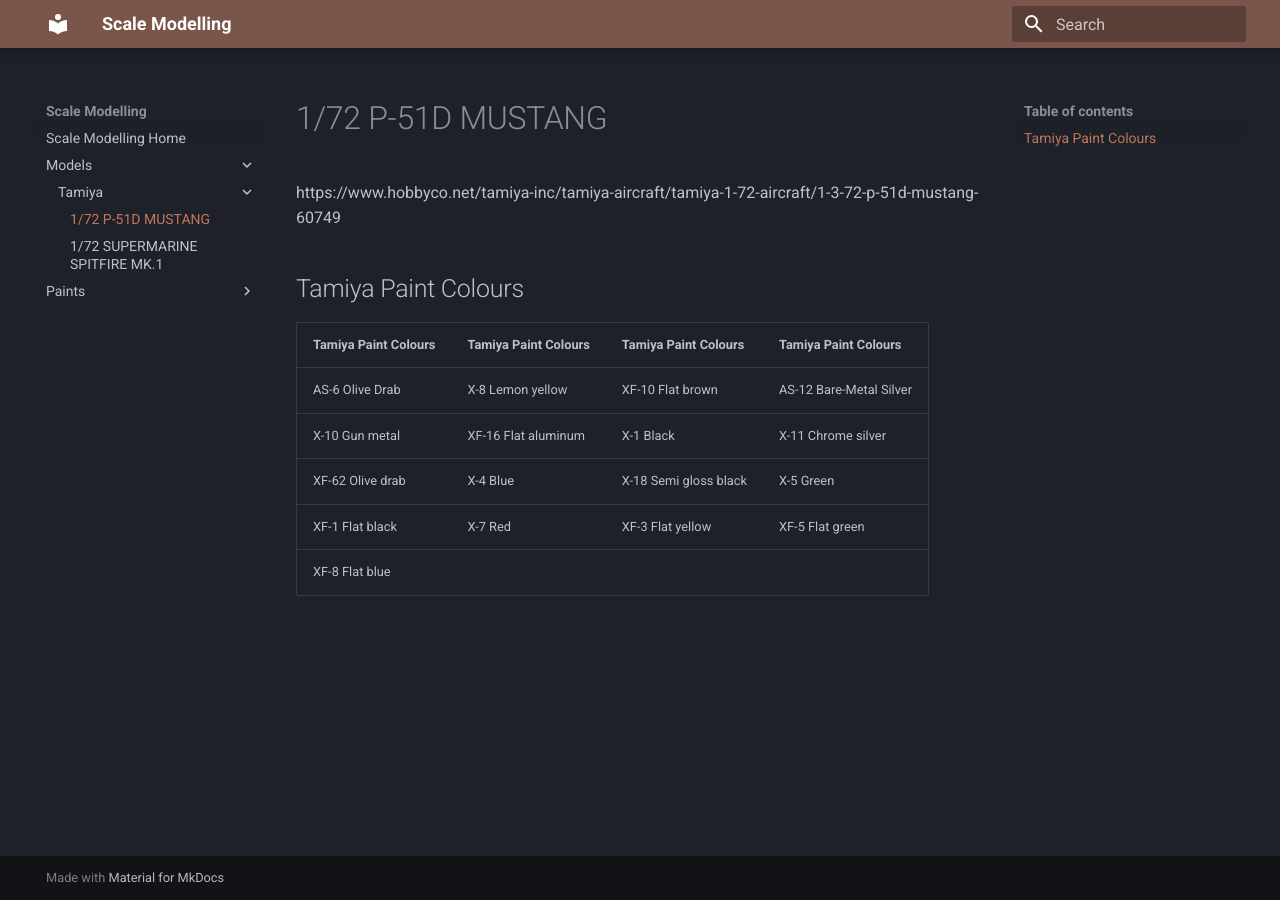
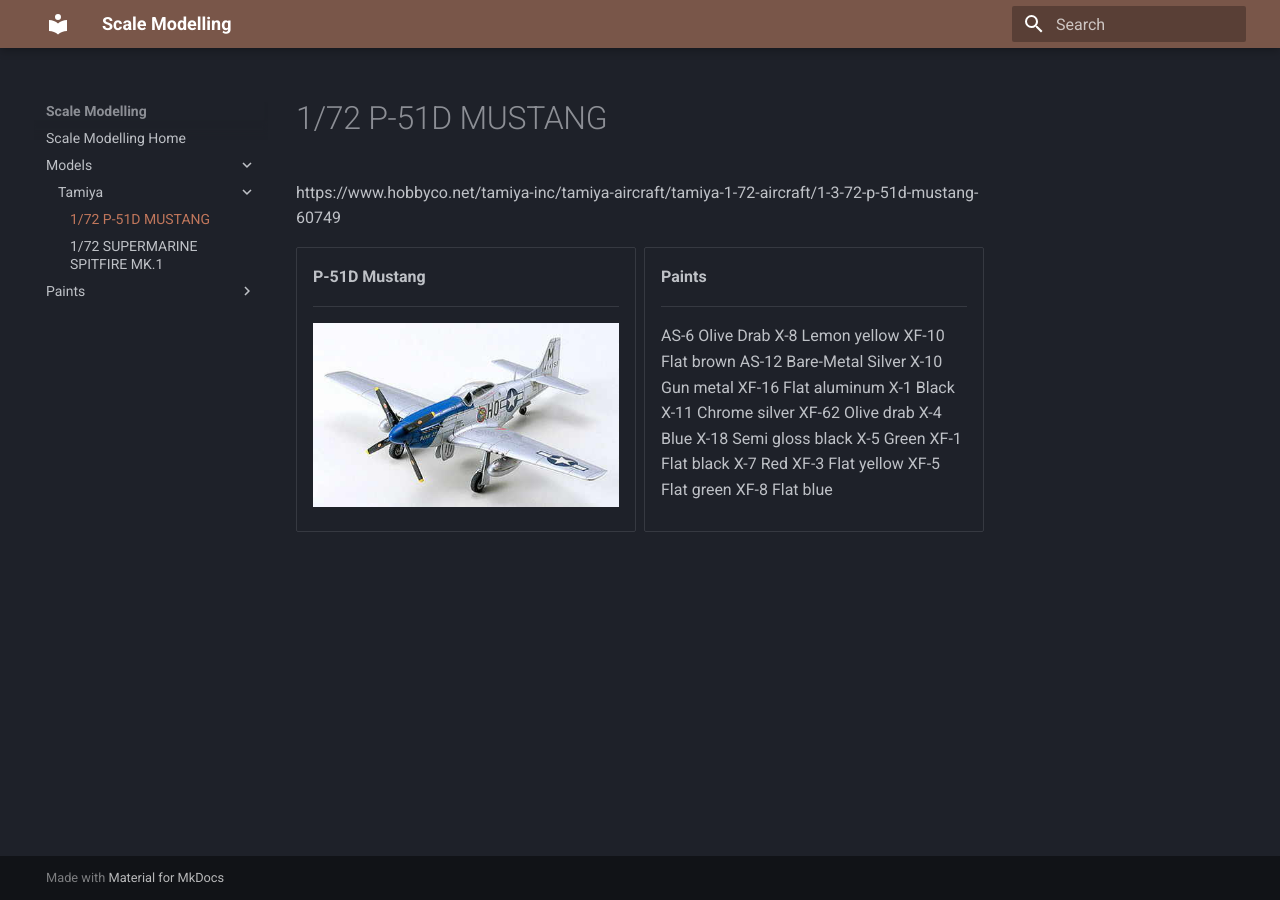
Before and after one commit to dlicudi/scale-modelling, an MkDocs documentation site: the page built from docs/models/tamiya/1-3-72-p-51d-mustang-60749.md, in a window 1280 px wide. Built offline with MkDocs 1.6.1 and Material for MkDocs 9.7.7, drawn with Linux system fonts in a browser that asks for light colours.

Commit message:
Further changes related to paints

```diff
--- a/docs/models/tamiya/1-3-72-p-51d-mustang-60749.md
+++ b/docs/models/tamiya/1-3-72-p-51d-mustang-60749.md
@@ -2,13 +2,36 @@
 
 https://www.hobbyco.net/tamiya-inc/tamiya-aircraft/tamiya-1-72-aircraft/1-3-72-p-51d-mustang-60749
 
-## Tamiya Paint Colours
 
 
-| Tamiya Paint Colours | Tamiya Paint Colours | Tamiya Paint Colours | Tamiya Paint Colours |
-|---------------------|---------------------|---------------------|---------------------|
-| AS-6 Olive Drab     | X-8 Lemon yellow    | XF-10 Flat brown    | AS-12 Bare-Metal Silver |
-| X-10 Gun metal      | XF-16 Flat aluminum | X-1 Black           | X-11 Chrome silver   |
-| XF-62 Olive drab    | X-4 Blue            | X-18 Semi gloss black | X-5 Green           |
-| XF-1 Flat black     | X-7 Red             | XF-3 Flat yellow    | XF-5 Flat green     |
-| XF-8 Flat blue      |                     |                     |                     |
+
+<div class="grid cards" markdown>
+
+-   __P-51D Mustang__
+
+    ---
+    ![P-51D Mustang](../../assets/images/213_rn.jpg)
+
+
+-   __Paints__
+
+    ---
+    AS-6 Olive Drab
+    X-8 Lemon yellow
+    XF-10 Flat brown
+    AS-12 Bare-Metal Silver
+    X-10 Gun metal
+    XF-16 Flat aluminum
+    X-1 Black
+    X-11 Chrome silver
+    XF-62 Olive drab
+    X-4 Blue
+    X-18 Semi gloss black
+    X-5 Green
+    XF-1 Flat black
+    X-7 Red
+    XF-3 Flat yellow
+    XF-5 Flat green
+    XF-8 Flat blue
+
+</div>
--- a/mkdocs.yml
+++ b/mkdocs.yml
@@ -7,3 +7,11 @@
     scheme: slate
     primary: brown
     accent: deep-orange
+
+markdown_extensions:
+  - attr_list
+  - md_in_html
+  - footnotes
+  - def_list
+  - pymdownx.tasklist:
+      custom_checkbox: true
```
Also changed, not shown: docs/paints/tamiya.md (+0 -2 lines), docs/assets/images/213_rn.jpg (added).
